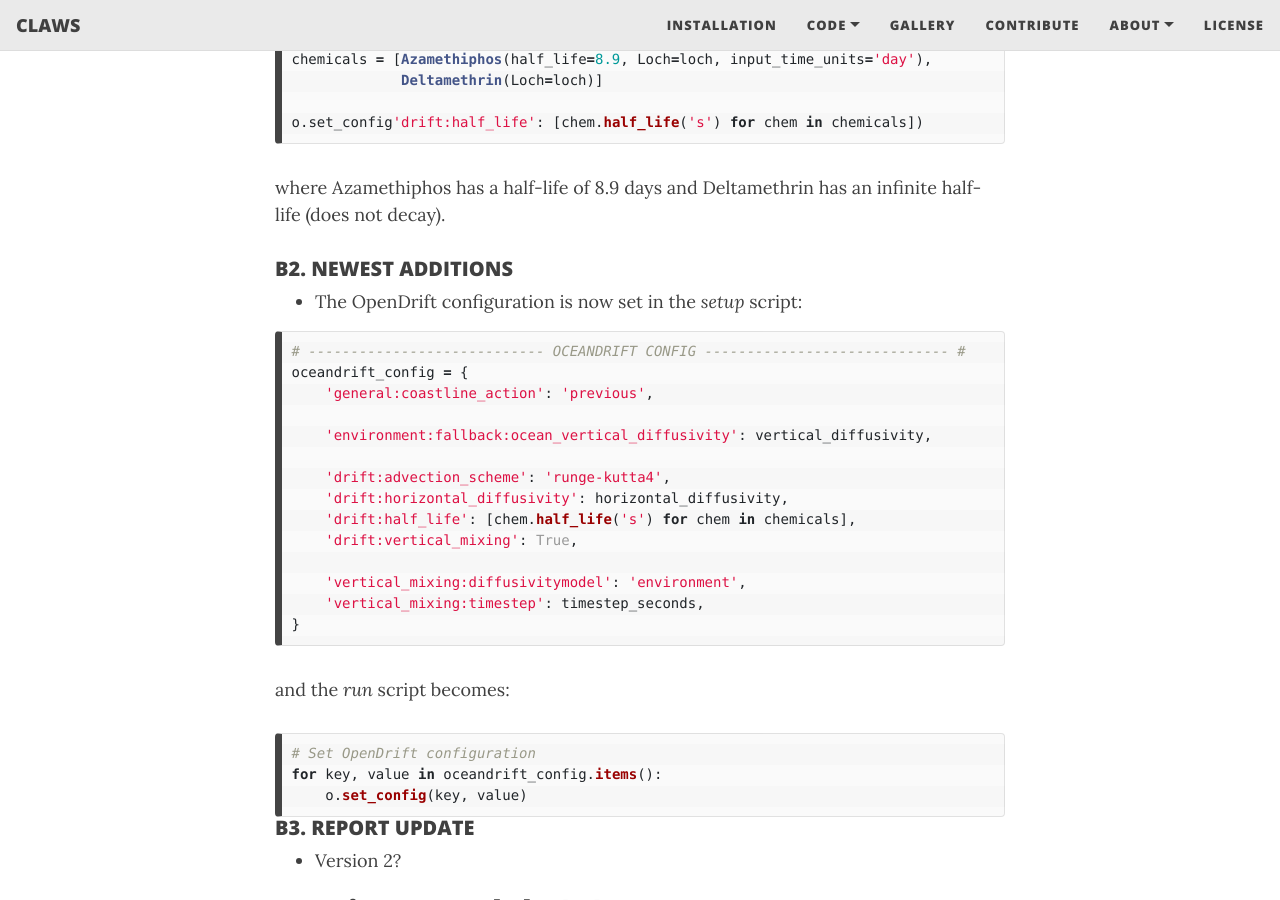
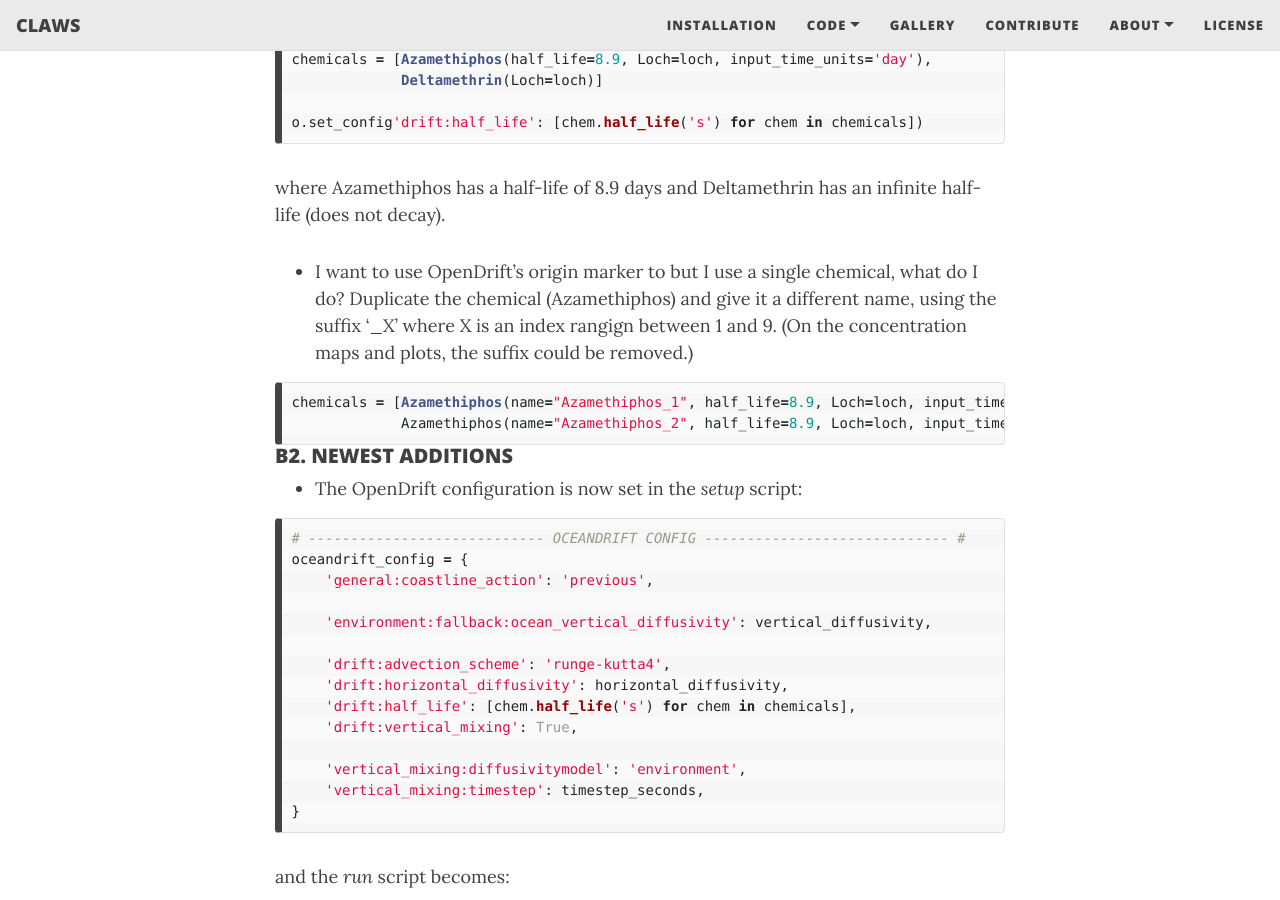
Before and after one commit to claws-scot/claws-scot.github.io, a Jekyll site: the page built from meetings/meeting-220623-N.md, in a window 1280 px wide and 900 px high, scrolled down 1526 px. Built offline with Jekyll 4.4.1, drawn with Linux system fonts in a browser that asks for light colours; nearby versions of some CDN libraries.

Commit message:
Editing web pages

````diff
--- a/meetings/meeting-220623-N.md
+++ b/meetings/meeting-220623-N.md
@@ -8,7 +8,7 @@ nav-short: true
 ## Bath treatment module (B)
 
 <h5>GOALS</h5>
--
+- Half-lives
 - Newest additions
 - Report update
 
@@ -43,6 +43,15 @@ o.set_config'drift:half_life': [chem.half_life('s') for chem in chemicals])
 ```
 
 where Azamethiphos has a half-life of 8.9 days and Deltamethrin has an infinite half-life (does not decay).
+
+- I want to use OpenDrift's origin marker to but I use a single chemical, what do I do?
+Duplicate the chemical (Azamethiphos) and give it a different name, using the suffix '\_X' where X is an index rangign between 1 and 9.
+(On the concentration maps and plots, the suffix could be removed.)
+
+```python
+chemicals = [Azamethiphos(name="Azamethiphos_1", half_life=8.9, Loch=loch, input_time_units='day'),
+             Azamethiphos(name="Azamethiphos_2", half_life=8.9, Loch=loch, input_time_units='day']
+```
 
 
 <h5>B2. NEWEST ADDITIONS</h5>
````
